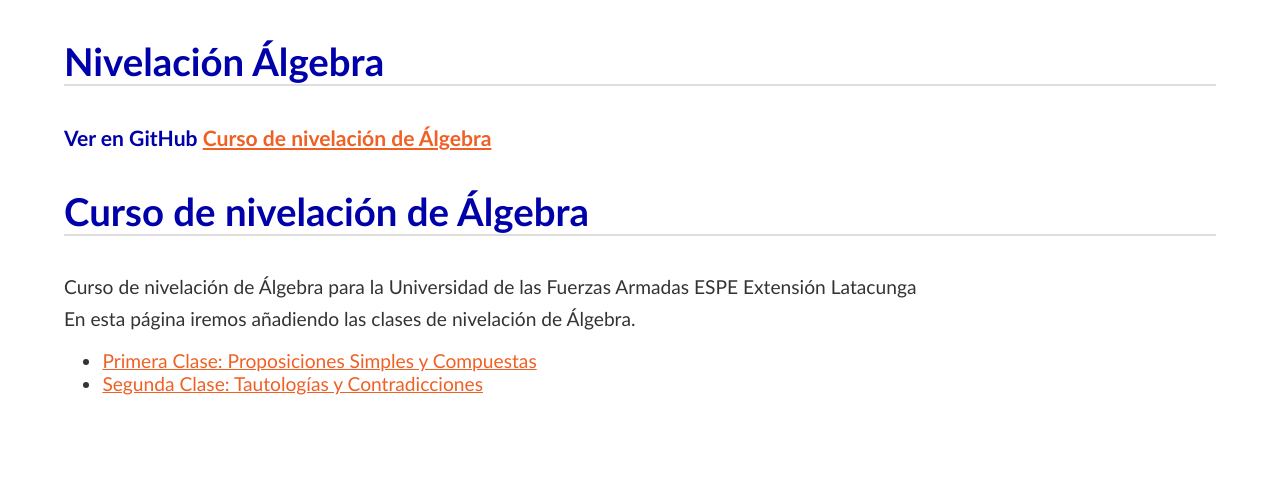
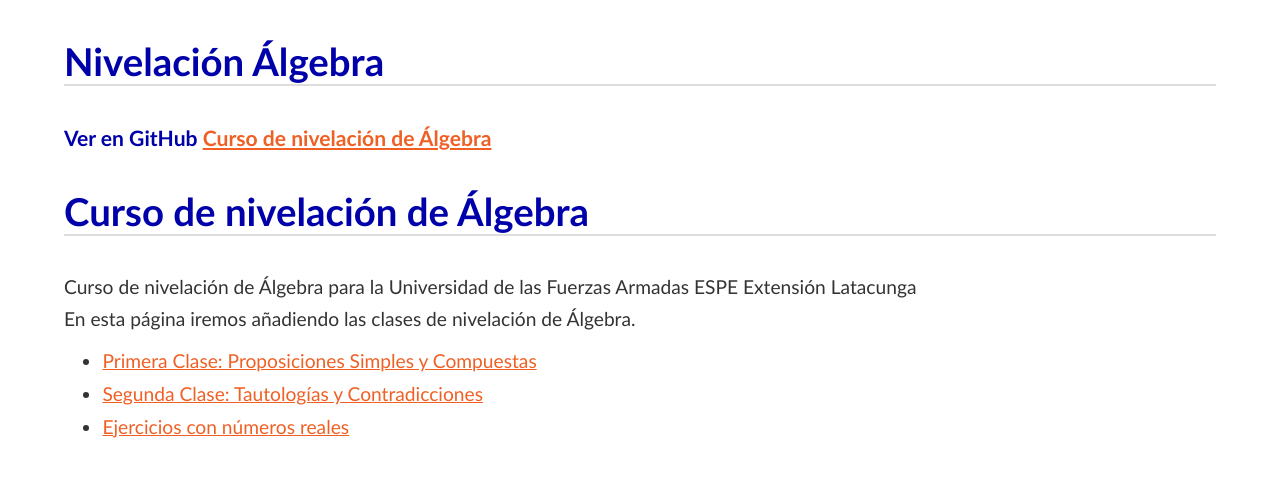
Before and after one commit to cursos-nivelacion-latacunga/algebra, a Jekyll site: the page built from README.md, in a window 1280 px wide. Shown: the top 477 px of the page. Built offline with Jekyll 4.4.1, drawn with Linux system fonts in a browser that asks for light colours; our own code applies the rules of GitHub Pages for plain Markdown files.

Commit message:
cambio README

```diff
--- a/README.md
+++ b/README.md
@@ -6,3 +6,5 @@ En esta página iremos añadiendo las clases de nivelación de Álgebra.
 
 - [Primera Clase: Proposiciones Simples y Compuestas](html/Primera_Clase_Proposiciones_Simples_y_Compuestas.html)
 - [Segunda Clase: Tautologías y Contradicciones](html/Tautologias_Contradicciones.html)
+
+- [Ejercicios con números reales](html/Ejerciciosdenumerosreales11.html)
```
Also changed, not shown: html/Ejerciciosdenumerosreales11.html (+2 -1 lines).
